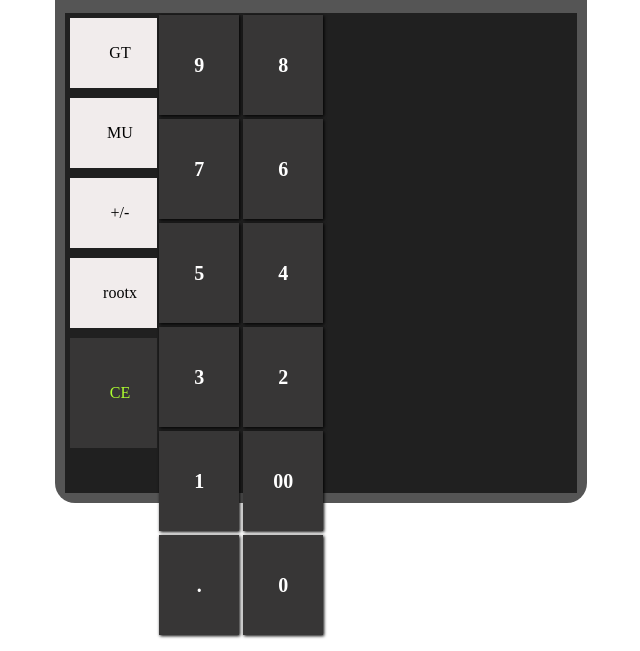
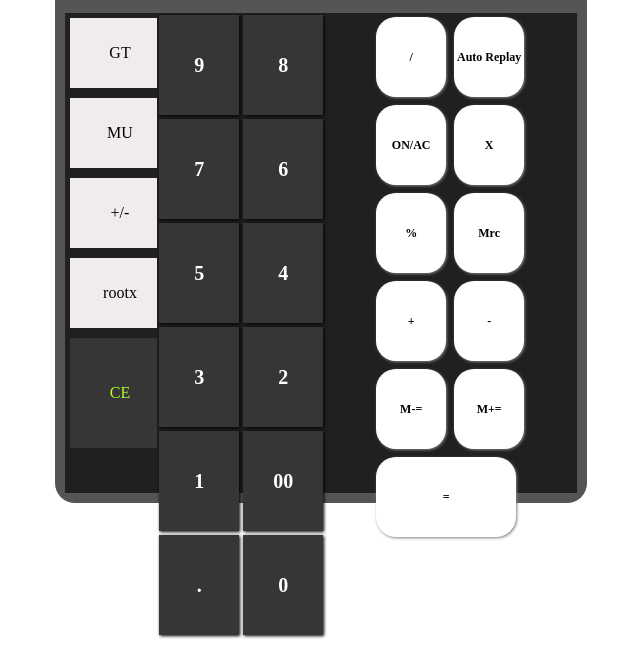
Before and after one commit to Davimehra/webdevelopment_batch1, a plain HTML site: page Session8/DemoProject/calculator.html in a window 1280 px wide. Shown: the part 237-888 px from the top of the page, without its empty margins (401-1041 px from the left). Drawn offline with Linux system fonts and the light colour scheme.

Commit message:
Calculator For Session 8 Updated

```diff
--- a/Session8/DemoProject/calculator.html
+++ b/Session8/DemoProject/calculator.html
@@ -41,7 +41,19 @@
             <div class="black buttonR"><span>0</span></div>
           </div>
         </div>
-        <div class="buttons-right-layout"></div>
+        <div class="buttons-right-layout">
+          <div>/</div>
+          <div><span>Auto Replay </span></div>
+          <div>ON/AC</div>
+          <div>X</div>
+          <div>%</div>
+          <div>Mrc</div>
+          <div>+</div>
+          <div>-</div>
+          <div>M-=</div>
+          <div>M+=</div>
+          <div style="width: 140px">=</div>
+        </div>
       </div>
     </div>
   </body>
--- a/Session8/DemoProject/styles/calculator.css
+++ b/Session8/DemoProject/styles/calculator.css
@@ -129,6 +129,22 @@ body {
 }
 .buttons-right-layout {
   width: 40%;
+  display: flex;
+  flex-wrap: wrap;
 
   background-color: rgb(32, 32, 32);
 }
+.buttons-right-layout > div {
+  width: 70px;
+  height: 80px;
+  margin: 4px;
+  display: flex;
+  justify-content: center;
+  align-items: center;
+  text-align: justify;
+  box-shadow: 1px 1px 3px grey;
+  border-radius: 20px;
+  font-size: 9pt;
+  font-weight: bolder;
+  background-color: white;
+}
```
